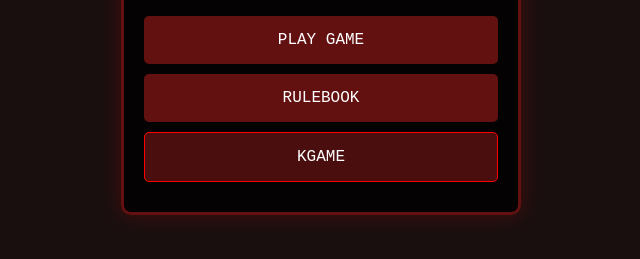
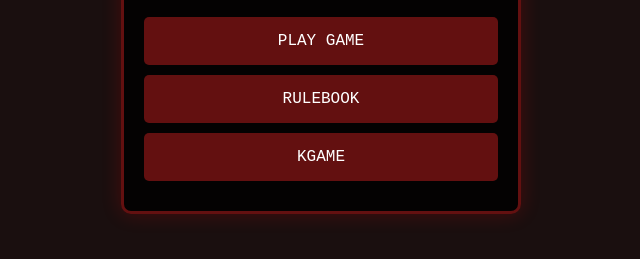
Before and after one commit to francopudge/infeksi, a plain HTML site: page index.html in a window 1280 px wide. Shown: the part 341-600 px from the top of the page, without its empty margins (319-959 px from the left). Drawn offline with Linux system fonts and the light colour scheme.

Commit message:
Add files via upload

```diff
--- a/index.html
+++ b/index.html
@@ -186,8 +186,8 @@
     <button onclick="showScreen('game-screen')">PLAY GAME</button>
     <button onclick="showScreen('rulebook-screen')">RULEBOOK</button>
 
-    <button onclick="window.location.href='https://francopudge.github.io/game/'" style="background: #4a0e0e; border: 1px solid #ff0000;">KGAME</button>
-</div>
+    <button onclick="window.location.assign('https://francopudge.github.io/game/')">KGAME</button>
+    </div>
     <div id="rulebook-screen" class="screen">
         <h2>PANDUAN</h2>
         <div style="margin: 15px 0;">
```
